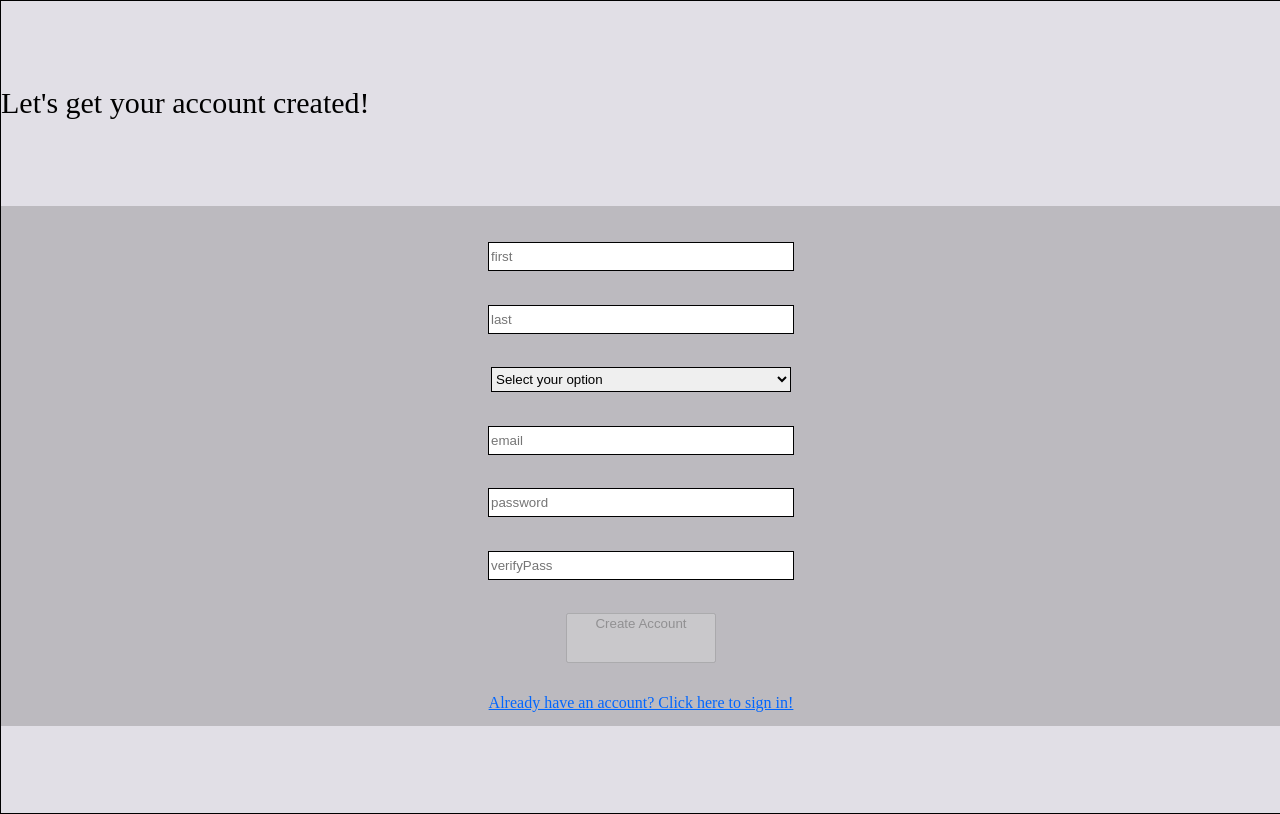
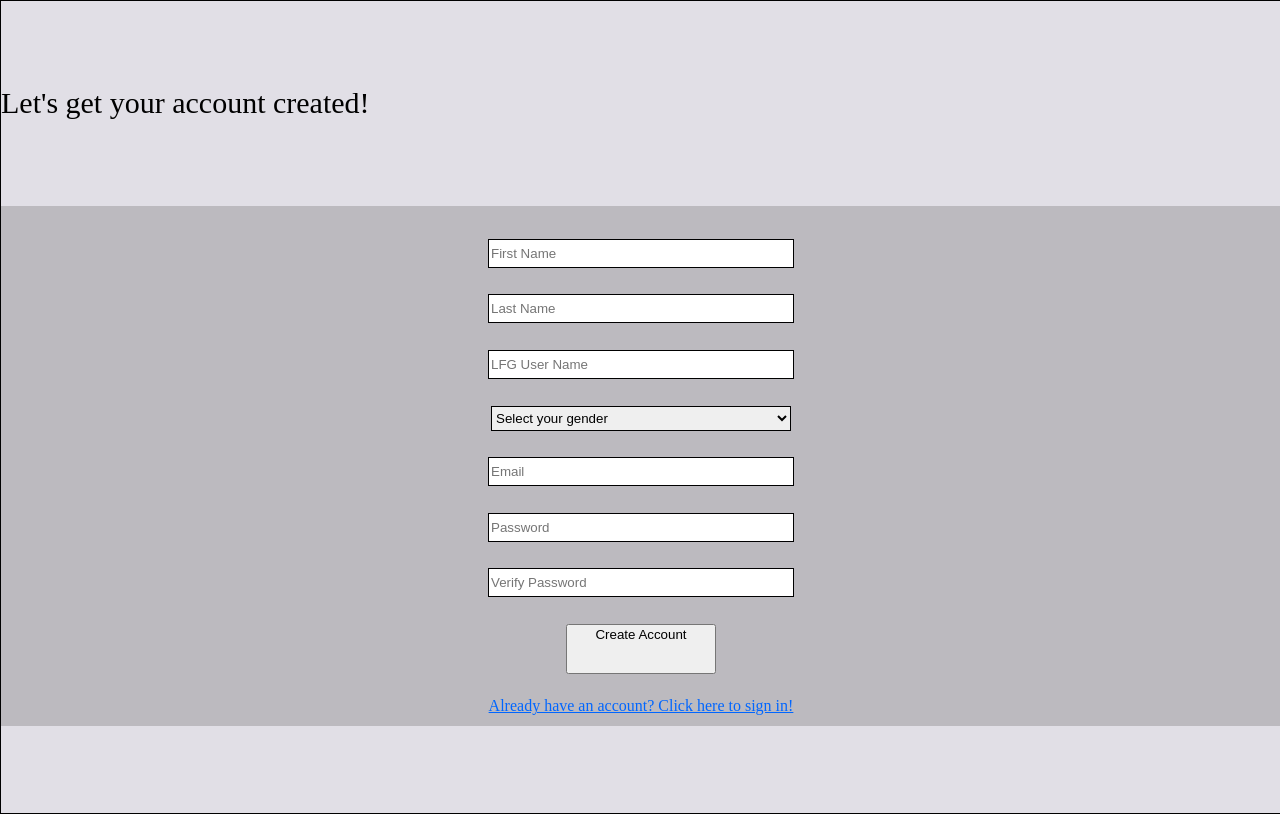
Before and after one commit to devmountain-lfg/devmtn-lfg, a React (Create React App) app: page /create_user in a window 1280 px wide. Built offline with nearby package versions, Linux system fonts and the light colour scheme.

Commit message:
fixed the bug with password verification, etc.

```diff
--- a/controllers/paulController.js
+++ b/controllers/paulController.js
@@ -45,8 +45,8 @@ module.exports = {
             if (phoneNumber !== null && checkForNonNumbers(phoneNumber) === true) return res.status(400).send('Invalid character in Phone Number');
 
             await db.query('call addNewUser($1,$2,$3,$4,$5,$6,$7)', [firstName,lastName,gender,email,phoneNumber,username,password]);
+            res.send(`${firstName} ${lastName} has been added`);
 
-            res.send(`${firstName} ${lastName} has been added`);
         } catch (error) {
             res.send(error);
         }
--- a/server.js
+++ b/server.js
@@ -40,7 +40,7 @@ app.get("/users_test", drewController.getUsers);
 app.get("/current_events", drewController.getCurrentEvents);
 app.get("/events:id", drewController.getMyEvents);
 app.post("/login", drewController.login);
-app.post("create_user", paulController.createNewUser);
+app.post("/create-new-user", paulController.createNewUser);
 app.get("/me", (req, res) => {
   res.send(req.session.user);
 });
@@ -49,7 +49,7 @@ app.get("*", (req, res) => {
   res.sendFile(path.join(__dirname, "build", "index.html"));
 });
 
-app.post("/create-new-user", paulController.createNewUser);
+
 
 
 app.listen(process.env.PORT || 8080, function() {
--- a/src/components/createuser.js
+++ b/src/components/createuser.js
@@ -10,6 +10,7 @@ class createuser extends Component {
     this.state = {
       firstName: "",
       lastName: "",
+      username: "",
       gender: "",
       email: "",
       phone: "",
@@ -22,13 +23,13 @@ class createuser extends Component {
 
   handleCreation = async () => {
     try {
-      console.log(this.state);
-      // const body = {};
-
-      // axios.post("/create_user", body).then(response => {
-      //   this.setState({ created: true });
-      //   this.props.history.push("/app/home_page");
-      // });
+      const { firstName, lastName, gender, email, password, username } = this.state;
+      const body = { firstName, lastName, gender, email, password, username };
+      await axios.post("create-new-user", body).then(response => {
+        this.setState({ created: true });
+        alert("User successfully created!");
+        this.props.history.push("/app/home_page");
+      });
     } catch (error) {
       console.error(error);
     }
@@ -36,11 +37,7 @@ class createuser extends Component {
 
   disabledHandler = () => {
     const { password, passVerify } = this.state;
-    if (password === passVerify) {
-      this.setState(prevState => ({
-        matchingPass: !prevState.matchingPass
-      }));
-    }
+    this.setState({ matchingPass: password === passVerify });
   };
 
   render() {
@@ -51,15 +48,22 @@ class createuser extends Component {
           <input
             className="input-ref-large"
             type="text"
-            placeholder="first"
+            placeholder="First Name"
             onChange={e => this.setState({ firstName: e.target.value })}
             required="required"
           ></input>
           <input
             className="input-ref-large"
             type="text"
-            placeholder="last"
+            placeholder="Last Name"
             onChange={e => this.setState({ lastName: e.target.value })}
+            required="required"
+          ></input>
+          <input
+            className="input-ref-large"
+            type="text"
+            placeholder="LFG User Name"
+            onChange={e => this.setState({ username: e.target.value })}
             required="required"
           ></input>
           <select
@@ -67,14 +71,16 @@ class createuser extends Component {
             name="gender"
             onChange={e => this.setState({ gender: e.target.value })}
           >
-            <option value="" disabled selected>Select your option</option>
-            <option>Male</option>
-            <option>Female</option>
+            <option value="" disabled selected>
+              Select your gender
+            </option>
+            <option value="M">Male</option>
+            <option value="F">Female</option>
           </select>
           <input
             className="input-ref-large"
             type="email"
-            placeholder="email"
+            placeholder="Email"
             onChange={e => this.setState({ email: e.target.value })}
             required="required"
           ></input>
@@ -82,20 +88,20 @@ class createuser extends Component {
           <input
             className="input-ref-large"
             type="password"
-            placeholder="password"
-            onChange={e => {
+            placeholder="Password"
+            onChange={async e => {
+              await this.setState({ password: e.target.value });
               this.disabledHandler();
-              this.setState({ password: e.target.value });
             }}
             required="required"
           ></input>
           <input
             className="input-ref-large"
             type="password"
-            placeholder="verifyPass"
-            onChange={e => {
+            placeholder="Verify Password"
+            onChange={async e => {
+              await this.setState({ passVerify: e.target.value });
               this.disabledHandler();
-              this.setState({ passVerify: e.target.value });
             }}
             required="required"
           ></input>
@@ -103,7 +109,7 @@ class createuser extends Component {
           <button
             className="button-ref-medium"
             onClick={this.handleCreation}
-            disabled={!this.state.matchingPass}
+            // disabled={!this.state.matchingPass}
           >
             Create Account
           </button>
```
